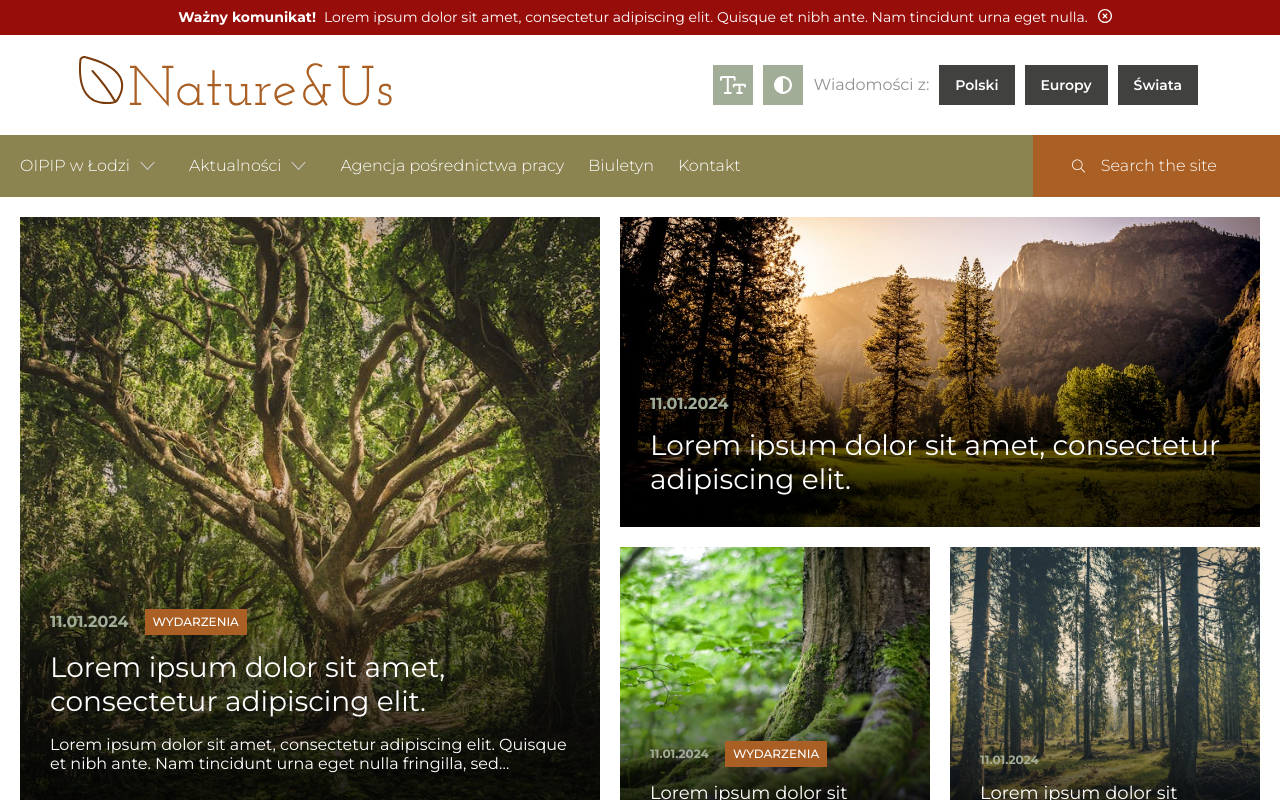
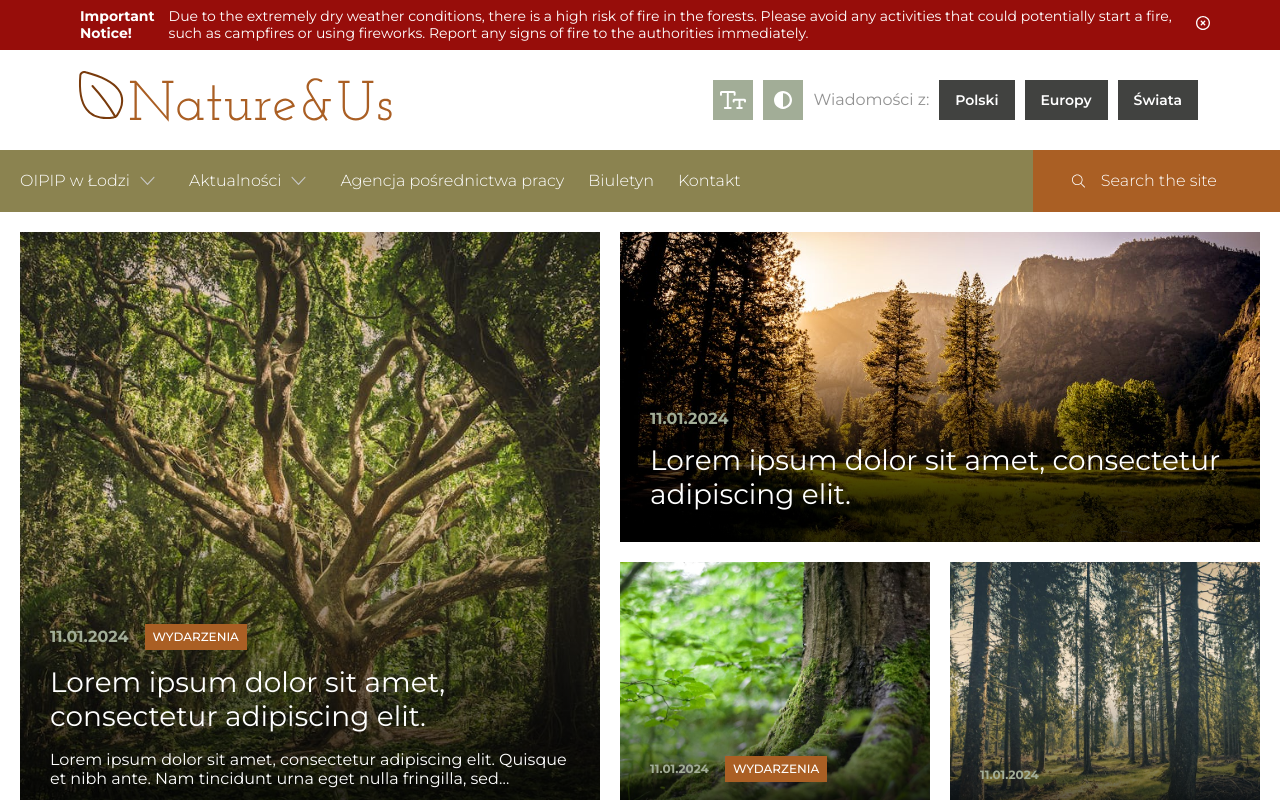
Before and after one commit to goldipl/nature-and-us, a Next.js app: page / in a window 1280 px wide. Shown: the top 800 px of the page. Built offline with nearby package versions, Linux system fonts and the light colour scheme.

Commit message:
delete React.FC and change topbar notice

```diff
--- a/src/components/common/Topbar.tsx
+++ b/src/components/common/Topbar.tsx
@@ -5,7 +5,7 @@ interface TopbarProps {
   onClose: () => void;
 }
 
-const Topbar: React.FC<TopbarProps> = ({ onClose }) => {
+const Topbar = ({ onClose }: TopbarProps) => {
   const [isHidden, setIsHidden] = useState(false);
 
   const handleClose = () => {
@@ -17,13 +17,15 @@ const Topbar: React.FC<TopbarProps> = ({ onClose }) => {
     <div id="topbar" className={`topbar ${isHidden ? "hidden" : ""}`}>
       <div className="topbar-wrapper">
         <p className="topbar-wrapper__text">
-          <strong>Ważny komunikat!</strong>
+          <strong>Important Notice!</strong>
           <span className="text">
-            Lorem ipsum dolor sit amet, consectetur adipiscing elit. Quisque et
-            nibh ante. Nam tincidunt urna eget nulla.
+            Due to the extremely dry weather conditions, there is a high risk of
+            fire in the forests. Please avoid any activities that could
+            potentially start a fire, such as campfires or using fireworks.
+            Report any signs of fire to the authorities immediately.
           </span>
           <span className="topbar-wrapper__close-icon" onClick={handleClose}>
-            <img src={closeIcon.src} alt="Zamknij" width={14} height={14} />
+            <img src={closeIcon.src} alt="Close" width={14} height={14} />
           </span>
         </p>
       </div>
```
